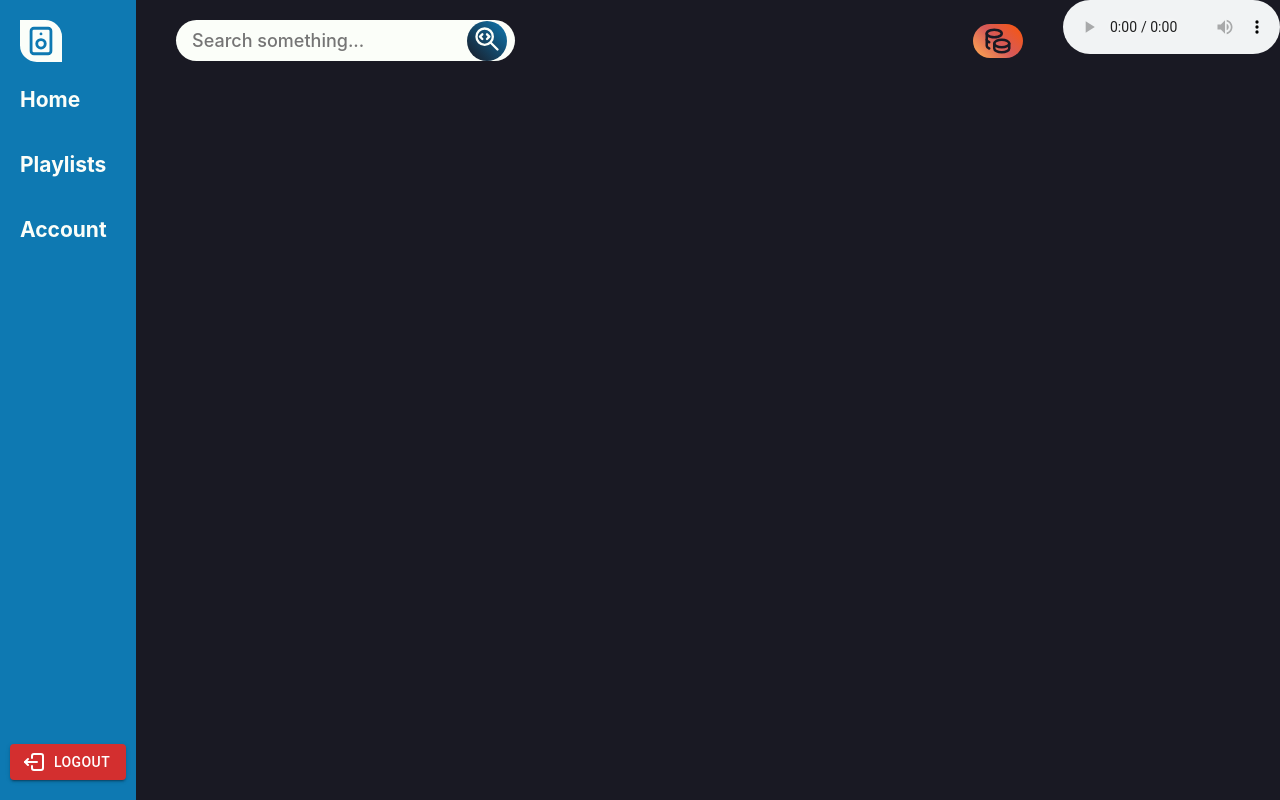
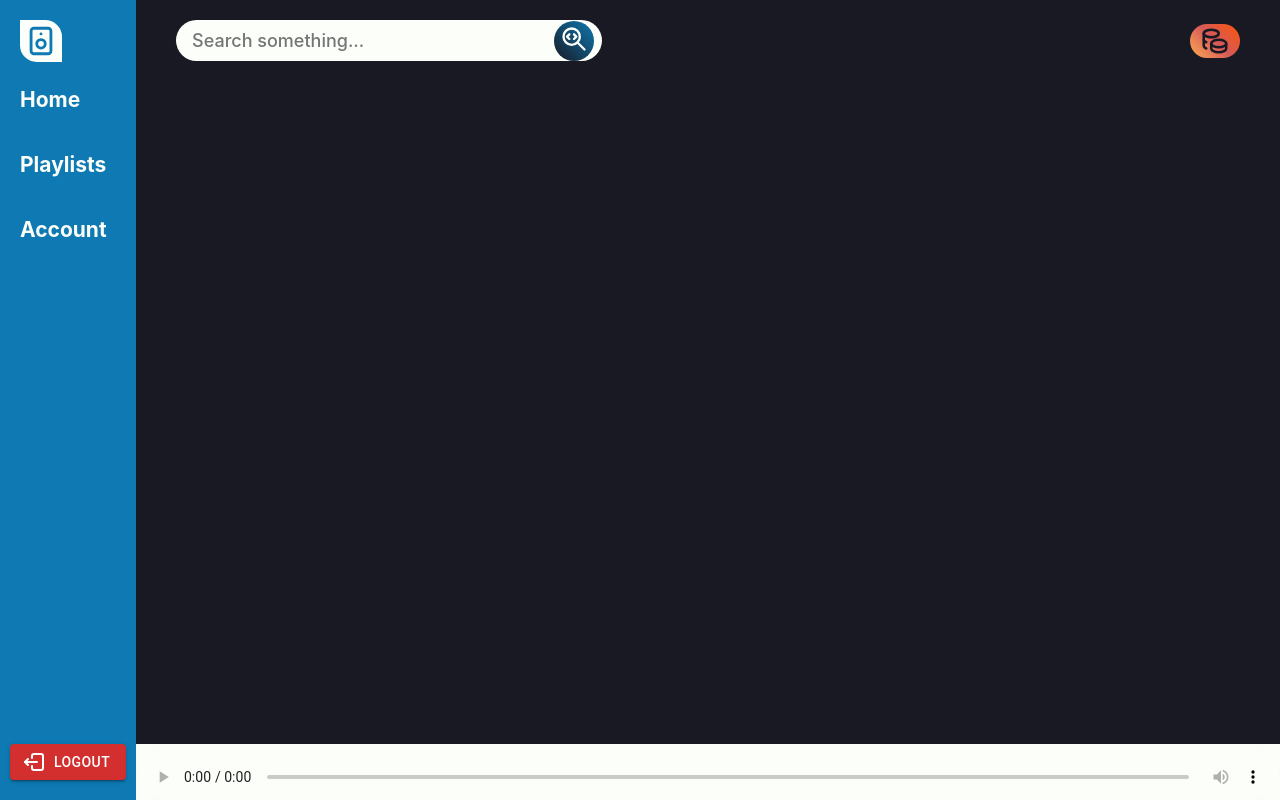
Before and after one commit to TrueBass/music-api, a React (Vite) app: page /home in a window 1280 px wide. Built offline with nearby package versions, Linux system fonts and the light colour scheme; sample sign-in values are in the browser's storage.

Commit message:
Moved audio player component to App globally. Canged css of playing song provider.

```diff
--- a/src/components/SongsModal.jsx
+++ b/src/components/SongsModal.jsx
@@ -37,7 +37,7 @@ export default function SongsModal({visible, playlist, songs, setSongs, onClose}
         <IconPlus stroke={2} />
       </div>
       <div className="playlist-songs-modal-list">
-        {(!songs.length)?
+        {(!songs?.length)?
         Object.keys(newSongData).length == 0?
           <div className="playlists-songs-empty">
             <h3>There are no songs</h3>
--- a/src/contexts/SongsContext.jsx
+++ b/src/contexts/SongsContext.jsx
@@ -63,10 +63,13 @@ export function PlayingSongProvider({children}) {
   };
 
   return (
-    <PlayingSongContext.Provider value={value}>
-          {children}
-          <audio ref={audioRef} controls onEnded={() => setIsPlaying(false)} >
-          </audio>
+    <PlayingSongContext.Provider value={value} >
+      <div className="playing-song-provider-container">
+        {children}
+        <audio ref={audioRef} controls onEnded={() => setIsPlaying(false)}
+          className="playing-song-provider-audio-ref">
+        </audio>
+      </div>
     </PlayingSongContext.Provider>
   );
 }
--- a/src/css/PlayingSongProvider.css
+++ b/src/css/PlayingSongProvider.css
@@ -1,6 +1,27 @@
 .playing-song-provider-audio-ref{
-  position: absolute;
-  bottom: 0;
-  right: 0;
-  width: 90%;
+  /* position: absolute; */
+  /* bottom: 0; */
+  /* right: 0; */
+  width: 100%;
+  border-radius: 0px;
+  background-color: var(--dark-white);
+  height: 60px;
+
+  /* background-color: aqua; */
 }
+
+.playing-song-provider-audio-ref::-webkit-media-controls-panel{
+  background-color: var(--dark-white);
+  height: 60px;
+  border: 1px solid red;
+  background-image: none;
+  box-shadow: none;
+}
+
+.playing-song-provider-container {
+  /* border: 2px solid red; */
+  display: flex;
+  flex-direction: column;
+  width: 100%;
+  height: 100vh;
+}
```
Also changed, not shown: src/App.jsx (+6 -2 lines).
